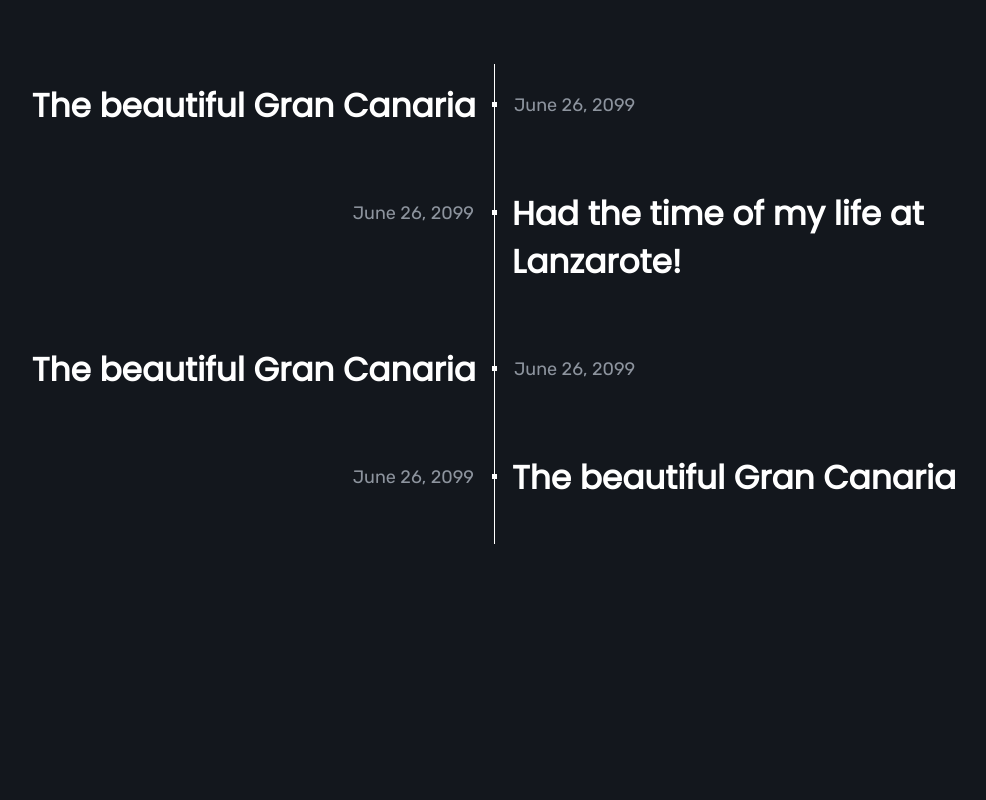
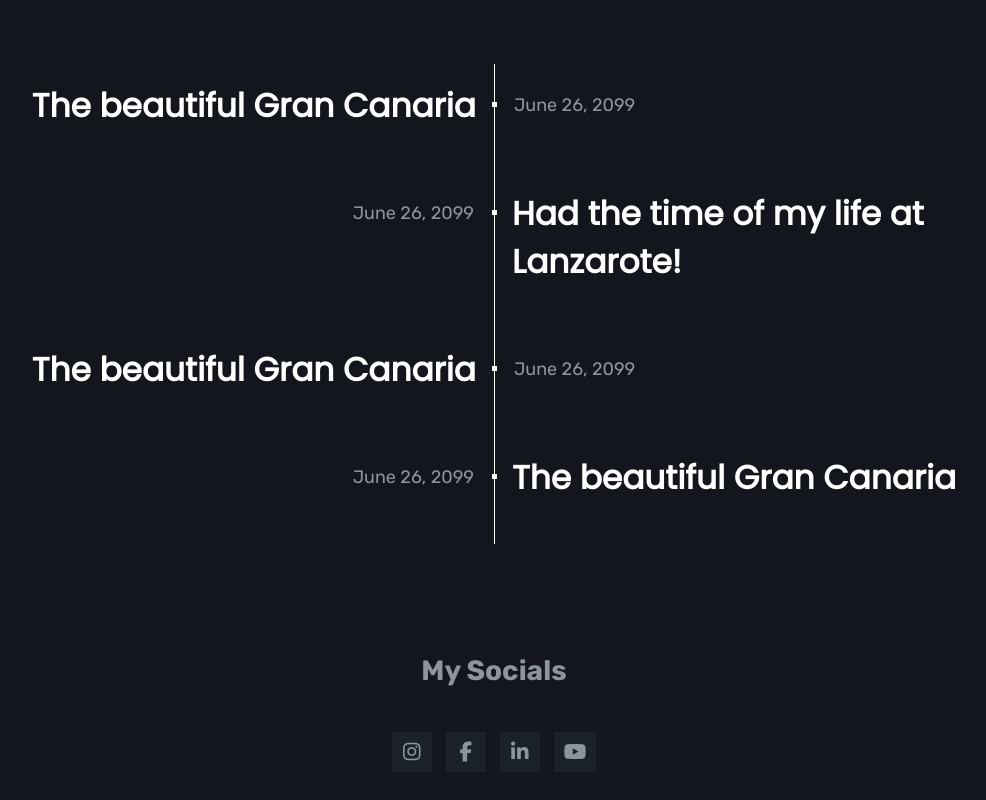
Before and after one commit to tauraspaj/portfolio-website, a plain HTML site: page index.html in a window 1280 px wide. Shown: the part 1380-2180 px from the top of the page, without its empty margins (146-1132 px from the left). Before the commit the page ends 1924 px from the top, so only its background shows below. Drawn offline with Linux system fonts and the light colour scheme.

Commit message:
Added social media footer

```diff
--- a/index.html
+++ b/index.html
@@ -6,6 +6,8 @@
 	<title>Zygi Studios</title>
 	<!-- CSS stylesheet -->
 	<link rel="stylesheet" href="styles/css.css">
+	<!-- Fontawesome library -->
+	<script src="https://kit.fontawesome.com/3ade8de4ba.js" crossorigin="anonymous"></script>
 	<!-- Fonts -->
 	<link href="https://fonts.googleapis.com/css2?family=Poppins&display=swap" rel="stylesheet">
 	<link href="https://fonts.googleapis.com/css2?family=Poppins:wght@300&display=swap" rel="stylesheet">
@@ -87,7 +89,7 @@
 
 							<div class="additional font-rubik">
 								<h3>Interested in my gear?</h3>
-								<p>Click here to find more</p>
+								<p>Click here to learn more</p>
 								<a href="#">Find out more</a>
 							</div>
 						</div>
@@ -124,6 +126,7 @@
 			<div class="timeline-section">
 				<h2 class="timeline-title font-poppins">Travel timeline</h2>
 				<div class="timeline">
+					<!-- Timeline event -->
 					<div class="timeline-container">
 						<div class="timeline-content font-poppins read-more-button">
 							<h3>The beautiful Gran Canaria</h3>
@@ -133,6 +136,7 @@
 							<p>June 26, 2099</p>
 						</div>
 					</div>
+					<!-- Timeline event -->
 					<div class="timeline-container">
 						<div class="timeline-content font-poppins read-more-button">
 							<h3>Had the time of my life at Lanzarote!</h3>
@@ -142,6 +146,7 @@
 							<p>June 26, 2099</p>
 						</div>
 					</div>
+					<!-- Timeline event -->
 					<div class="timeline-container">
 						<div class="timeline-content font-poppins read-more-button">
 							<h3>The beautiful Gran Canaria</h3>
@@ -151,6 +156,7 @@
 							<p>June 26, 2099</p>
 						</div>
 					</div>
+					<!-- Timeline event -->
 					<div class="timeline-container">
 						<div class="timeline-content font-poppins read-more-button">
 							<h3>The beautiful Gran Canaria</h3>
@@ -167,7 +173,17 @@
 		<!-- End of page content wrapper -->
 	</div>
 	<!-- End of container -->
-
+	<!-- Start of footer -->
+	<div class="footer">
+		<div class="social-media-wrapper">
+			<h3 class="font-rubik">My Socials</h3>
+			<a href="#" title="Instagram"><i class="fab fa-instagram soc-media"></i></a>
+			<a href="#" title="Facebook"><i class="fab fa-facebook-f soc-media"></i></a>
+			<a href="#" title="LinkedIn"><i class="fab fa-linkedin-in soc-media"></i></a>
+			<a href="#" title="YouTube"><i class="fab fa-youtube soc-media"></i></a>
+		</div>
+	</div>
+	<!-- End of footer -->
 	<!-- Include javascript files -->
 	<script src="javascript/app.js"></script>
 </body>
--- a/styles/css.css
+++ b/styles/css.css
@@ -392,6 +392,35 @@ nav{
 	color: #E94057;
 }
 
+.footer{
+	width: 100%;
+	margin: 110px 0;
+	text-align: center;
+}
+
+.soc-media{
+	padding: 10px;
+	background-color: #1b2129;
+	font-size: 20px;
+	color: #8d949e;
+	margin: 0 5px;
+	min-width: 40px;
+	min-height: 40px;
+	text-align: center;
+	transition: all .2s;
+}
+
+.soc-media:hover{
+	color: #fff;
+	background-color: #E94057;
+}
+
+.social-media-wrapper h3{
+	color: #8d949e;
+	font-size: 28px;
+	margin-bottom: 45px;
+}
+
 @media screen and (min-width: 768px){
 	.nav-links{
 		width: 40%;
```
